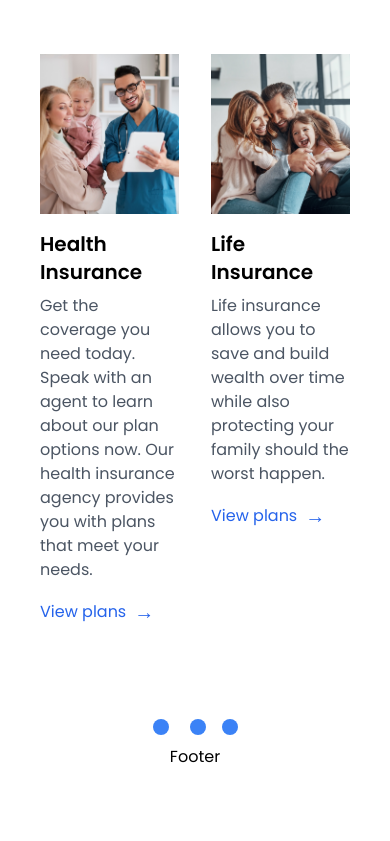
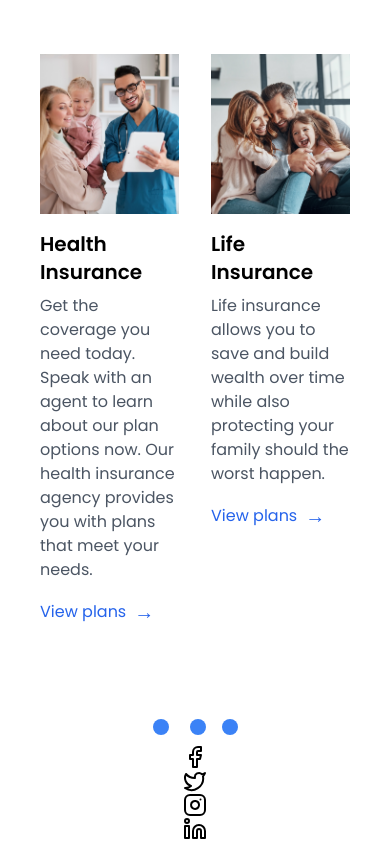
Before and after one commit to SaibotLi/Landing-Page-Insurezella, a React (Vite) app in the folder Challenge_A/: page / in a window 390 px wide. Shown: the part 4027-4868 px from the top of the page. Before the commit the page ends 4796 px from the top, so only its background shows below. Built offline with nearby package versions, Linux system fonts and the light colour scheme.

Commit message:
Structured Mobile Footer

```diff
--- a/Challenge_A/src/sections/Footer.jsx
+++ b/Challenge_A/src/sections/Footer.jsx
@@ -1,5 +1,25 @@
+import { Facebook, Instagram, Linkedin, Twitter } from "lucide-react";
 const Footer = () => {
-  return <footer className="flex justify-center items-center">Footer</footer>;
+  return (
+    <footer className="flex justify-center items-center">
+      {/* First container */}
+      <div>
+        {/* Logo, span, icons*/}
+        <div>
+          <Facebook />
+          <Twitter />
+          <Instagram />
+          <Linkedin />
+        </div>
+        <div>{/* H2, column with <img> icon </img> + <span> */}</div>
+      </div>
+      {/* Second container */}
+      <div>
+        <div>{/* H2, column with <span> */}</div>
+        <div>{/* H2, column with <img> icon + <span> */}</div>
+      </div>
+    </footer>
+  );
 };
 
 export default Footer;
```
